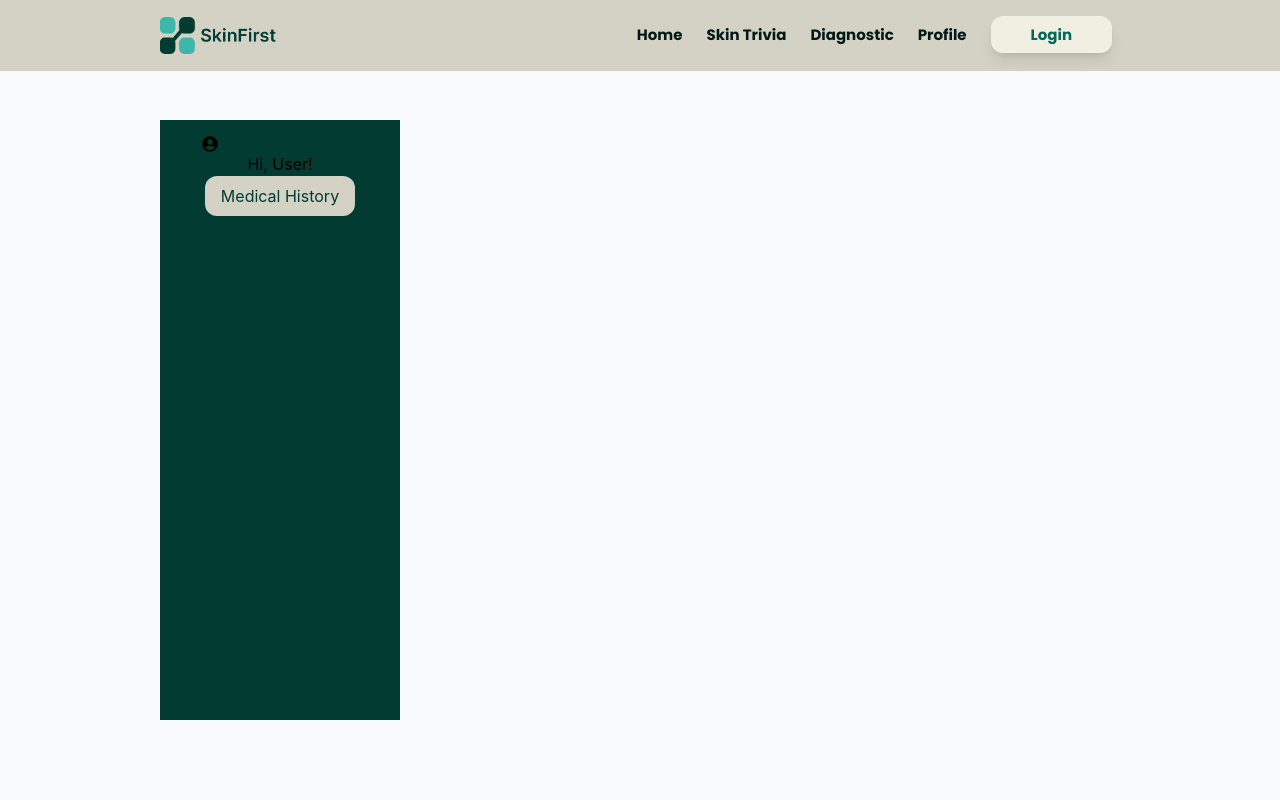
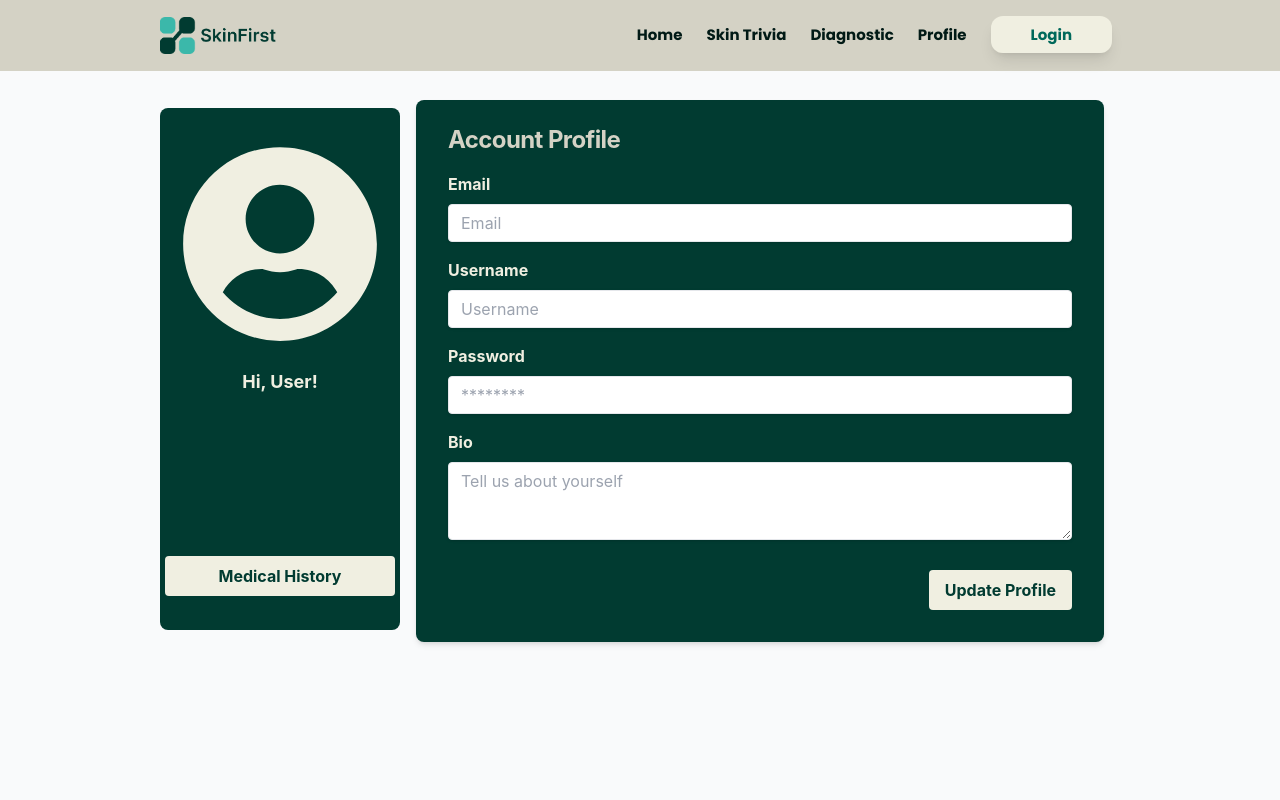
Before and after one commit to Auletta-Khansa/SkinFirst, a React (Create React App) app: page /profile in a window 1280 px wide. Shown: the top 800 px of the page. Built offline with nearby package versions, Linux system fonts and the light colour scheme.

Commit message:
add profile page and fixing minor mistakes

```diff
--- a/src/components/pages/InputSkinTrivia.jsx
+++ b/src/components/pages/InputSkinTrivia.jsx
@@ -6,7 +6,7 @@ const InputSkinTrivia = () => {
         <div className='min-h-screen px-40 py-40 font-merriweather'>
             <h1 className='text-[36px] font-bold text-center pb-10 font-poppins'>List a New Skin Trivia Information</h1>
             <div className='flex justify-center'>
-                <div className='bg-[#00695B] p-8 w-1/2 shadow-2xl rounded-xl'>
+                <div className='bg-primary-0 p-8 w-1/2 shadow-2xl rounded-xl'>
                     <div className='flex-col flex text-white pb-8'>
                         <label className='text-medium text-[24px]' >Image</label>
                         <img src='contoh' alt='img-uploaded' className='bg-white text-black p-4 h-[300px]'/>
--- a/src/components/pages/LoginPage.jsx
+++ b/src/components/pages/LoginPage.jsx
@@ -26,7 +26,7 @@ const LoginPage = () => {
                                 <input type="password" name="password" id="password" placeholder="••••••••" class="bg-gray-50 border border-gray-300 text-gray-900 sm:text-sm rounded-lg focus:ring-primary-600 focus:border-primary-600 block w-full p-2.5" required="">
                                 </input>
                             </div>
-                            <div class="flex items-center justify-between">
+                            {/* <div class="flex items-center justify-between">
                                 <div class="flex items-start">
                                     <div class="flex items-center h-5">
                                         <input id="remember" aria-describedby="remember" type="checkbox" class="w-4 h-4 border border-gray-300 rounded bg-gray-50 focus:ring-3 focus:ring-primary-300" required="">
@@ -37,7 +37,7 @@ const LoginPage = () => {
                                     </div>
                                 </div>
                                 <a href="#home" class="text-sm font-medium text-primary-1 hover:underline">Forgot password?</a>
-                            </div>
+                            </div> */}
                             <button type="submit" class="w-full text-primary-0 bg-primary-1 hover:bg-primary-3 focus:ring-4 focus:outline-none focus:ring-primary-300 font-bold rounded-lg text-sm px-5 py-2.5 text-center">Login</button>
                             <p class="text-sm font-medium text-primary-1 ">
                                 Dont have an account yet? <Link to='/signup'><a href="#home" class="font-medium text-primary-4 underline">Sign up</a></Link>
--- a/src/components/pages/ProfilePage.jsx
+++ b/src/components/pages/ProfilePage.jsx
@@ -6,20 +6,83 @@ const ProfilePage = () => {
     return (
       <>
         <section class="min-h-screen px-30 pt-20 bg-gray-50 px-40">
-            <div className="bg-primary-0 w-1/4 min-h-[75vh] py-4 my-10">
-                <div className="w-[100px] flex justify-center ">
+        <div class="flex flex-col md:flex-row">
+            <div class="bg-primary-0 md:w-1/4 pt-3 my-7 rounded-lg">
+                <div class="flex justify-center text-primary-1 text-[200px] py-6">
                     <FaUserCircle/>
                 </div>
-                <div className="flex justify-center">
+                <div class="flex justify-center text-primary-1 font-bold text-lg">
                     <p>Hi, User!</p>
                 </div>
-                <div className="flex justify-center ">
-                    <button className=" bg-primary-3 py-2 px-4 rounded-xl"><span className=" text-primary-0">Medical History</span></button>
+                <div class="flex justify-center">
+                    <button class="bg-primary-1 py-2 px-4 rounded mt-40 w-[230px]">
+                    <span class="text-primary-0 font-bold">Medical History</span>
+                    </button>
                 </div>
             </div>
+
+            <div class="md:w-3/4 px-4 pt-5">
+            <form class="bg-primary-0 shadow-md rounded-lg px-8 pt-6 pb-8 mb-4 ">
+                    <h1 class="text-xl font-bold leading-tight tracking-tight text-primary-3 md:text-2xl mb-4">
+                        Account Profile
+                    </h1>
+                    <div class="mb-4">
+                    <label class="block text-primary-1 font-bold mb-2" for="email">
+                        Email
+                    </label>
+                    <input
+                        class="shadow appearance-none border rounded w-full py-2 px-3 text-primary-1 leading-tight focus:outline-none focus:shadow-outline"
+                        id="email"
+                        type="email"
+                        placeholder="Email"
+                    />
+                    </div>
+                    <div class="mb-4">
+                    <label class="block text-primary-1 font-bold mb-2" for="username">
+                        Username
+                    </label>
+                    <input
+                        class="shadow appearance-none border rounded w-full py-2 px-3 text-primary-1 leading-tight focus:outline-none focus:shadow-outline"
+                        id="username"
+                        type="text"
+                        placeholder="Username"
+                    />
+                    </div>
+                    <div class="mb-4">
+                    <label class="block text-primary-1 font-bold mb-2" for="password">
+                        Password
+                    </label>
+                    <input
+                        class="shadow appearance-none border rounded w-full py-2 px-3 text-primary-1 leading-tight focus:outline-none focus:shadow-outline"
+                        id="password"
+                        type="password"
+                        placeholder="********"
+                    />
+                    </div>
+                    <div class="mb-6">
+                    <label class="block text-primary-1 font-bold mb-2" for="bio">
+                        Bio
+                    </label>
+                    <textarea
+                        class="shadow appearance-none border rounded w-full py-2 px-3 text-primary-1 leading-tight focus:outline-none focus:shadow-outline"
+                        id="bio"
+                        rows="3"
+                        placeholder="Tell us about yourself"
+                    ></textarea>
+                    </div>
+                    <div class="flex items-center justify-between">
+                        <button
+                            class="ml-auto bg-primary-1 text-primary-0 font-bold py-2 px-4 rounded focus:outline-none focus:shadow-outline"
+                            type="button"
+                        >
+                            Update Profile
+                        </button>
+                    </div>
+            </form>
+            </div>
+        </div>
         </section>
       </>
     )
-  }
-
+}
   export default ProfilePage
--- a/src/components/pages/SignUpPage.jsx
+++ b/src/components/pages/SignUpPage.jsx
@@ -36,7 +36,7 @@ const SignUpPage = () => {
                                 <input type="confirm-password" name="confirm-password" id="confirm-password" placeholder="••••••••" class="bg-gray-50 border border-gray-300 text-gray-900 sm:text-sm rounded-lg focus:ring-primary-600 focus:border-primary-600 block w-full p-2.5" required="">
                                 </input>
                             </div>
-                            <div class="flex items-start">
+                            {/* <div class="flex items-start">
                                 <div class="flex items-center h-5">
                                     <input id="terms" aria-describedby="terms" type="checkbox" class="w-4 h-4 border border-gray-300 rounded bg-gray-50 focus:ring-3 focus:ring-primary-300 dark:bg-gray-700 dark:border-gray-600 dark:focus:ring-primary-600 dark:ring-offset-gray-800" required="">
                                     </input>
@@ -44,7 +44,7 @@ const SignUpPage = () => {
                                 <div class="ml-3 text-sm">
                                     <label for="terms" class="font-light text-gray-500 dark:text-gray-300">I accept the <a class="font-medium text-primary-600 hover:underline dark:text-primary-500" href="#home">Terms and Conditions</a></label>
                                 </div>
-                            </div>
+                            </div> */}
                             <button type="submit" class="w-full text-primary-0 bg-primary-1 hover:bg-primary-3 focus:ring-4 focus:outline-none focus:ring-primary-300 font-bold rounded-lg text-sm px-5 py-2.5 text-center">Sign Up</button>
                             <p class="text-sm font-medium text-primary-1 ">
                                 Already have an account? <Link to='/login'><a href="#home" class="font-medium text-primary-4 underline">Login here</a></Link>
```
